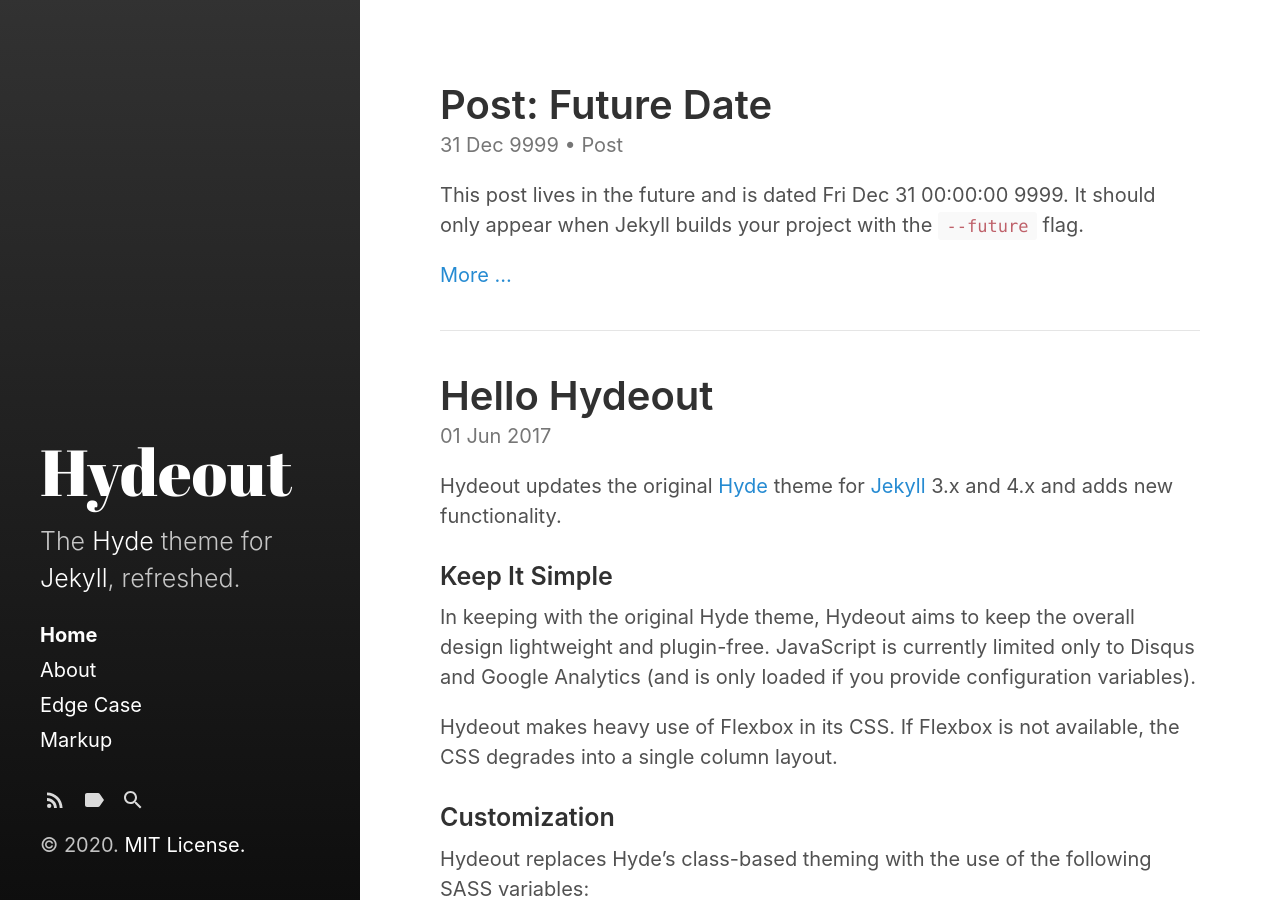
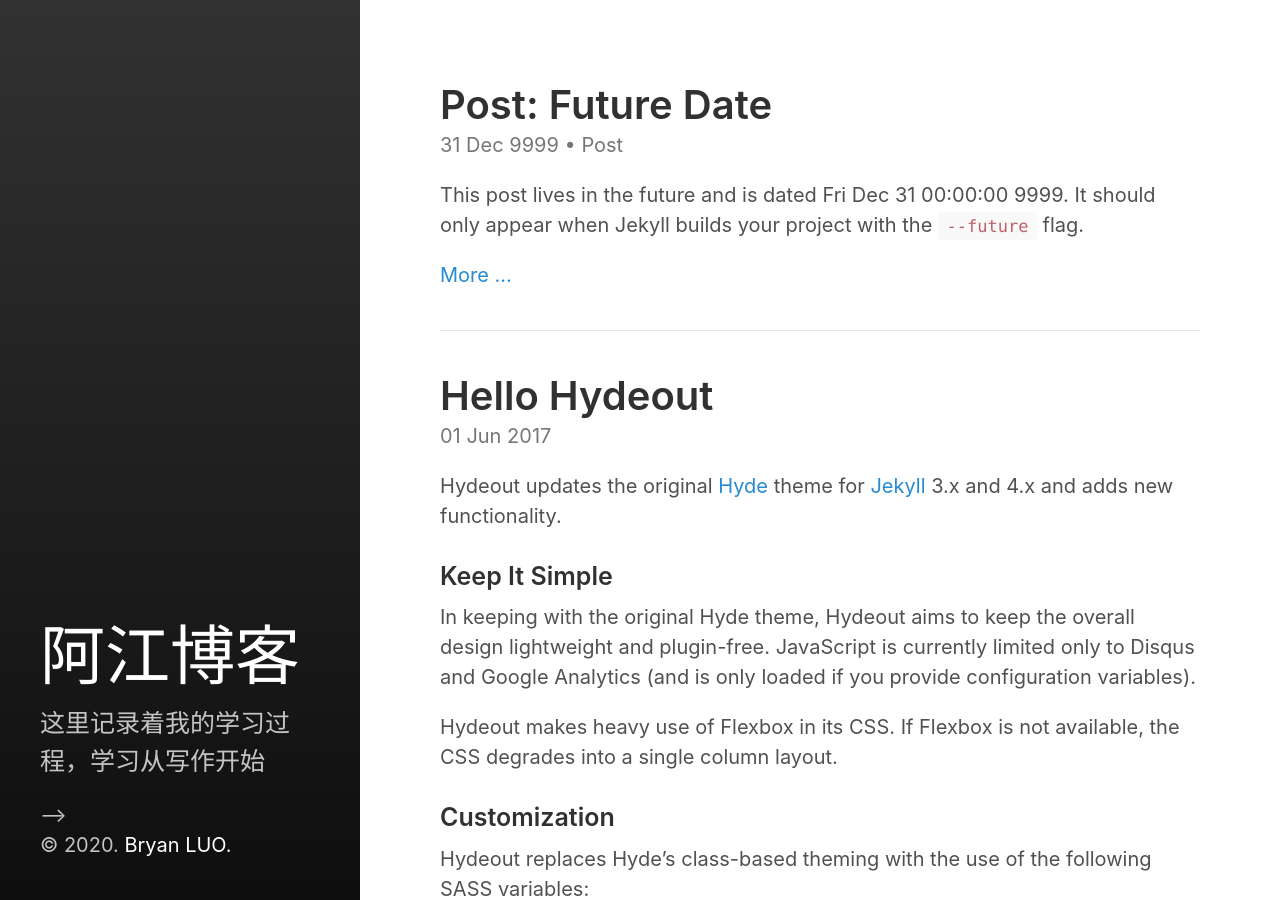
Before and after one commit to bryanluo/bryanluo.github.com, a Jekyll site: the page built from docs/index.html, in a window 1280 px wide and 900 px high. Built offline with Jekyll 4.4.1, drawn with Linux system fonts in a browser that asks for light colours; the list of posts is cut into pages by our own code.

Commit message:
修改部分样式

```diff
--- a/docs/_config.yml
+++ b/docs/_config.yml
@@ -3,9 +3,9 @@
 highlighter:      rouge
 
 # Setup
-title:            Hydeout
+title:            阿江博客
 tagline:          'A Jekyll theme'
-description:      'The <a href="http://hyde.getpoole.com" target="_blank">Hyde</a> theme for <a href="http://jekyllrb.com" target="_blank">Jekyll</a>, refreshed.'
+description:      '这里记录着我的学习过程，学习从写作开始'
 url:              https://bryanluo.github.io
 baseurl:          '/'
                   # the optional subpath of your site, e.g. "/blog"
@@ -15,7 +15,7 @@
                   # sidebar_blog_link below.
 
 author:
-  name:           'Andrew Fong'
+  name:           'bryanluo'
   url:            https://twitter.com/fongandrewc
 
 paginate:         5
--- a/docs/_includes/copyright.html
+++ b/docs/_includes/copyright.html
@@ -1,4 +1,4 @@
 <p>
   &copy; {{ site.time | date: '%Y' }}.
-  <a href="{{ "/LICENSE.md" | relative_url }}">MIT License.</a>
+  <a href="{{ "/LICENSE.md" | relative_url }}">Bryan LUO.</a>
 </p>
--- a/docs/_includes/sidebar.html
+++ b/docs/_includes/sidebar.html
@@ -3,19 +3,18 @@
     <{% if page.layout == "index" %}h1{% else %}div{% endif %} class="site-title">
       <a href="{{ "/" | relative_url }}">
         {% unless page.url == "/" %}
-          <span class="back-arrow icon">{% include svg/back-arrow.svg %}</span>
+        <span class="back-arrow icon">{% include svg/back-arrow.svg %}</span>
         {% endunless %}
         {{ site.title }}
       </a>
     </{% if page.layout == "index" %}h1{% else %}div{% endif %}>
     <p class="lead">{{ site.description }}</p>
   </header>
-  {% include sidebar-nav-links.html %}
+  <!-- {% include sidebar-nav-links.html %} -->
 
   {% if site.version %}
-    <span class="site-version">Currently v{{ site.version }}</span>
+  <span class="site-version">Currently v{{ site.version }}</span>
   {% endif %}
 
-  {% include sidebar-icon-links.html %}
   {% include copyright.html %}
 </div>
```
